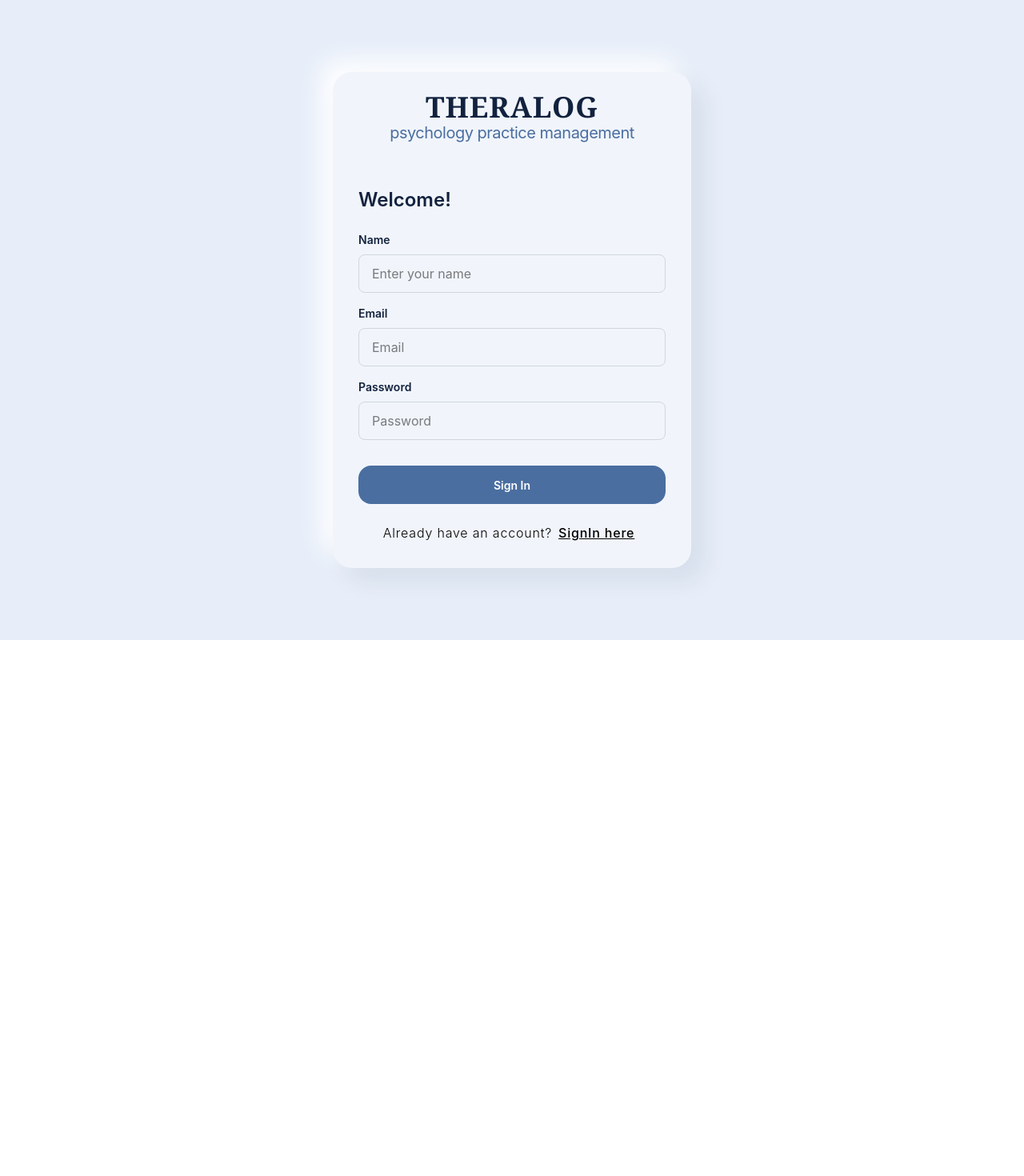
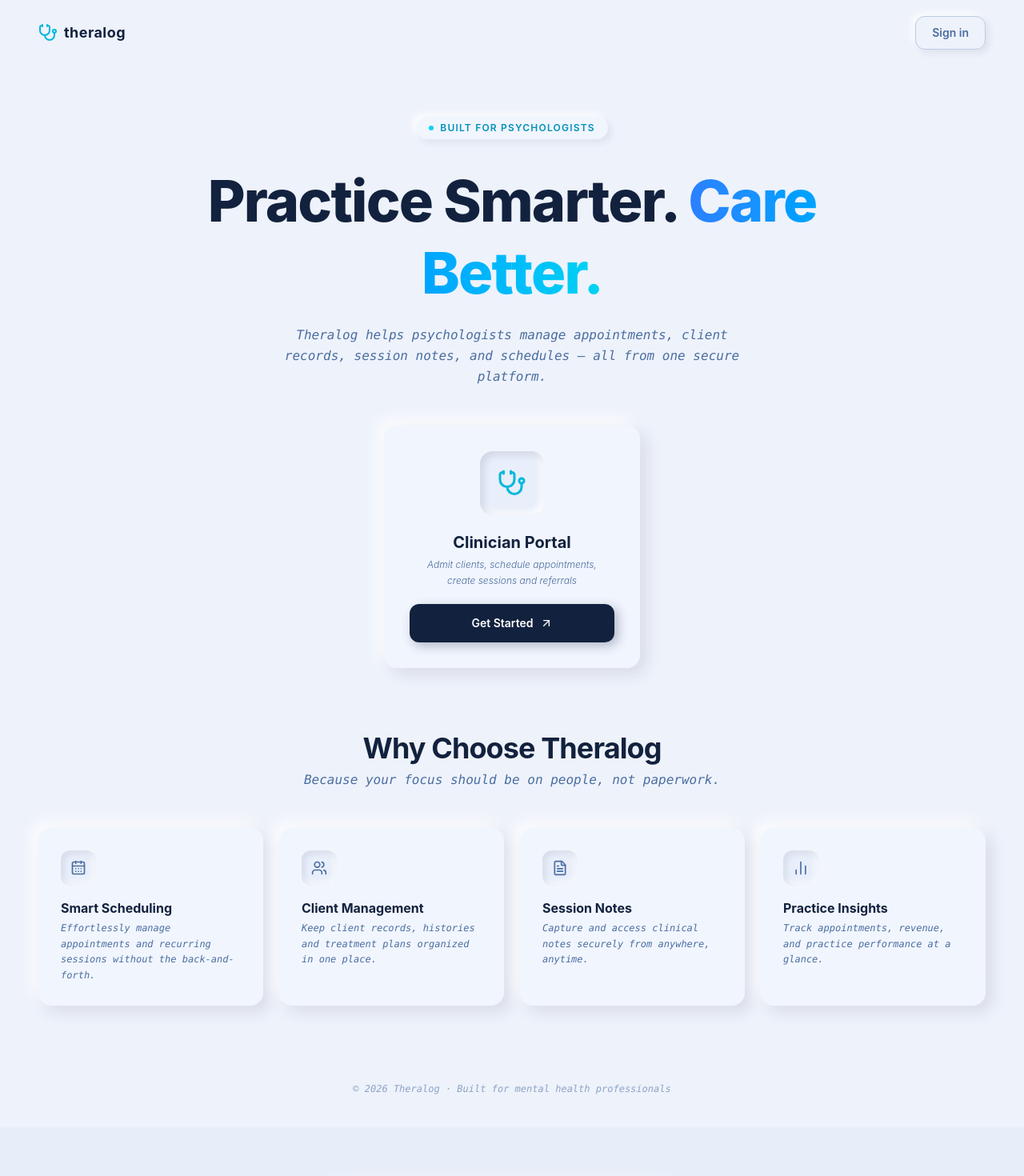
Before and after one commit to Andy-Ops254/theralog, a React (Vite) app in the folder client/: page / in a window 1280 px wide. Shown: the top 1470 px of the page at 80% size. Before the commit the page ends 800 px from the top, so only its background shows below. Built offline with nearby package versions, Linux system fonts and the light colour scheme.

Commit message:
complete landing page

```diff
--- a/client/index.html
+++ b/client/index.html
@@ -2,9 +2,9 @@
 <html lang="en">
   <head>
     <meta charset="UTF-8" />
-    <link rel="icon" type="image/svg+xml" href="/favicon.svg" />
+    <!-- <link rel="icon" type="image/svg+xml" href="/favicon.svg" /> -->
     <meta name="viewport" content="width=device-width, initial-scale=1.0" />
-    <title>client</title>
+    <title>Theralog</title>
   </head>
   <body>
     <div id="root"></div>
--- a/client/package.json
+++ b/client/package.json
@@ -10,6 +10,7 @@
     "preview": "vite preview"
   },
   "dependencies": {
+    "lucide-react": "^1.17.0",
     "react": "^19.2.6",
     "react-dom": "^19.2.6",
     "react-router-dom": "^7.17.0"
--- a/client/src/components/App.jsx
+++ b/client/src/components/App.jsx
@@ -1,9 +1,11 @@
 import React from 'react'
 import Register from './Register'
+import Landing from './Landing'
 
 function App() {
   return (
     <div>
+      <Landing />
       <Register />
     </div>
   )
--- /dev/null
+++ b/client/src/components/Landing.jsx
@@ -0,0 +1,153 @@
+import React from 'react'
+import { Stethoscope, ArrowUpRight, CalendarDays, FileText, Users, BarChart2 } from 'lucide-react'
+
+const neuCard = `
+    bg-[#F1F5FE]
+    rounded-2xl
+    shadow-[8px_8px_20px_rgba(18,34,62,0.10),-8px_-8px_20px_rgba(255,255,255,0.85)]
+    transition-all duration-300 ease-out
+    hover:shadow-[12px_12px_28px_rgba(18,34,62,0.13),-12px_-12px_28px_rgba(255,255,255,0.9)]
+    hover:-translate-y-1
+`
+
+const features = [
+    {
+        icon: CalendarDays,
+        title: 'Smart Scheduling',
+        desc: 'Effortlessly manage appointments and recurring sessions without the back-and-forth.',
+    },
+    {
+        icon: Users,
+        title: 'Client Management',
+        desc: 'Keep client records, histories and treatment plans organized in one place.',
+    },
+    {
+        icon: FileText,
+        title: 'Session Notes',
+        desc: 'Capture and access clinical notes securely from anywhere, anytime.',
+    },
+    {
+        icon: BarChart2,
+        title: 'Practice Insights',
+        desc: 'Track appointments, revenue, and practice performance at a glance.',
+    },
+]
+
+function Landing() {
+  return (
+    <div className="min-h-screen bg-[#EEF2FB] font-sans">
+
+      {/* ── Nav ── */}
+        <nav className="flex items-center justify-between px-6 sm:px-12 py-5 max-w-7xl mx-auto">
+        <div className="flex items-center gap-2">
+            <Stethoscope className="w-6 h-6 text-cyan-500" />
+            <span className="font-bold text-[#12223E] text-lg tracking-wide">theralog</span>
+        </div>
+        <button
+            className="text-sm font-semibold text-[#4A6EA0] border border-[#4A6EA0]/30 px-5 py-2.5 rounded-xl
+            shadow-[4px_4px_10px_rgba(18,34,62,0.08),-4px_-4px_10px_rgba(255,255,255,0.85)]
+            hover:shadow-[6px_6px_14px_rgba(18,34,62,0.12),-6px_-6px_14px_rgba(255,255,255,0.9)]
+            transition-all duration-300 hover:-translate-y-0.5"
+        >
+            Sign in
+        </button>
+        </nav>
+
+      {/* ── Hero ── */}
+        <section className="flex flex-col items-center text-center pt-16 pb-20 px-6 sm:px-12 max-w-5xl mx-auto">
+
+        {/* Eyebrow pill */}
+        <div
+            className="inline-flex items-center gap-2 px-4 py-1.5 mb-8 rounded-full text-xs font-semibold tracking-widest uppercase text-cyan-600
+            bg-[#F1F5FE]
+            shadow-[4px_4px_10px_rgba(18,34,62,0.08),-4px_-4px_10px_rgba(255,255,255,0.9)]"
+        >
+            <span className="w-1.5 h-1.5 rounded-full bg-cyan-400 animate-pulse" />
+            Built for psychologists
+        </div>
+
+        <h1 className="font-extrabold leading-tight tracking-tight text-[#12223E] mb-5
+            text-4xl sm:text-5xl lg:text-6xl xl:text-7xl">
+            Practice Smarter.{' '}
+            <span className="bg-gradient-to-r from-blue-500 to-cyan-400 bg-clip-text text-transparent">
+                Care Better.
+            </span>
+        </h1>
+
+        <p className="font-light font-mono italic text-[#4A6EA0] max-w-xl text-sm sm:text-base leading-relaxed mb-12">
+            Theralog helps psychologists manage appointments, client records,
+            session notes, and schedules — all from one secure platform.
+        </p>
+
+        {/* CTA card */}
+        <div className={`${neuCard} w-full max-w-xs p-8 flex flex-col items-center gap-5`}>
+          {/* Icon with inner neumorphic well */}
+            <div
+            className="w-20 h-20 rounded-2xl flex items-center justify-center
+                shadow-[inset_4px_4px_10px_rgba(18,34,62,0.12),inset_-4px_-4px_10px_rgba(255,255,255,0.9)]
+                bg-[#E8EEFA]"
+            >
+            <Stethoscope className="w-9 h-9 text-cyan-500" />
+            </div>
+
+            <div>
+                <h2 className="font-bold text-xl text-[#12223E] mb-1">Clinician Portal</h2>
+                <p className="text-[#4A6EA0] font-light italic text-xs leading-relaxed">
+                    Admit clients, schedule appointments,<br />create sessions and referrals
+                </p>
+            </div>
+
+            <button
+            className="w-full bg-[#12223E] px-6 py-3.5 flex items-center justify-center gap-2
+                font-semibold text-white text-sm rounded-xl
+                shadow-[4px_4px_14px_rgba(18,34,62,0.3),-2px_-2px_8px_rgba(255,255,255,0.6)]
+                hover:bg-[#1a3260] transition-all duration-300 hover:-translate-y-0.5 hover:shadow-[6px_6px_18px_rgba(18,34,62,0.35)]"
+            >
+            Get Started
+            <ArrowUpRight className="w-4 h-4" />
+            </button>
+        </div>
+        </section>
+
+      {/* ── Feature strip ── */}
+        <section className="px-6 sm:px-12 pb-24 max-w-7xl mx-auto">
+        <div className="text-center mb-12">
+            <h2 className="font-bold text-[#12223E] mb-2
+            text-2xl sm:text-3xl lg:text-4xl tracking-tight">
+            Why Choose Theralog
+            </h2>
+            <p className="text-[#4A6EA0] font-light italic font-mono text-sm sm:text-base">
+            Because your focus should be on people, not paperwork.
+            </p>
+        </div>
+
+        <div className="grid grid-cols-1 sm:grid-cols-2 lg:grid-cols-4 gap-5">
+            {features.map(({ icon: Icon, title, desc }) => (
+            <div key={title} className={`${neuCard} p-7 flex flex-col gap-4`}>
+              {/* Icon well */}
+                <div
+                className="w-11 h-11 rounded-xl flex items-center justify-center
+                    shadow-[inset_3px_3px_8px_rgba(18,34,62,0.10),inset_-3px_-3px_8px_rgba(255,255,255,0.85)]
+                    bg-[#E8EEFA]"
+                >
+                <Icon className="w-5 h-5 text-[#4A6EA0]" />
+                </div>
+
+                <div>
+                <h3 className="font-bold text-[#12223E] text-base mb-1">{title}</h3>
+                <p className="text-[#4A6EA0] font-light italic font-mono text-xs leading-relaxed">{desc}</p>
+                </div>
+            </div>
+            ))}
+        </div>
+        </section>
+
+      {/* ── Footer note ── */}
+        <footer className="text-center pb-10 text-xs text-[#4A6EA0]/60 font-mono italic">
+        © {new Date().getFullYear()} Theralog · Built for mental health professionals
+        </footer>
+    </div>
+  )
+}
+
+export default Landing
```
Also changed, not shown: 1 other file (tests, documents, lock files or other folders).
